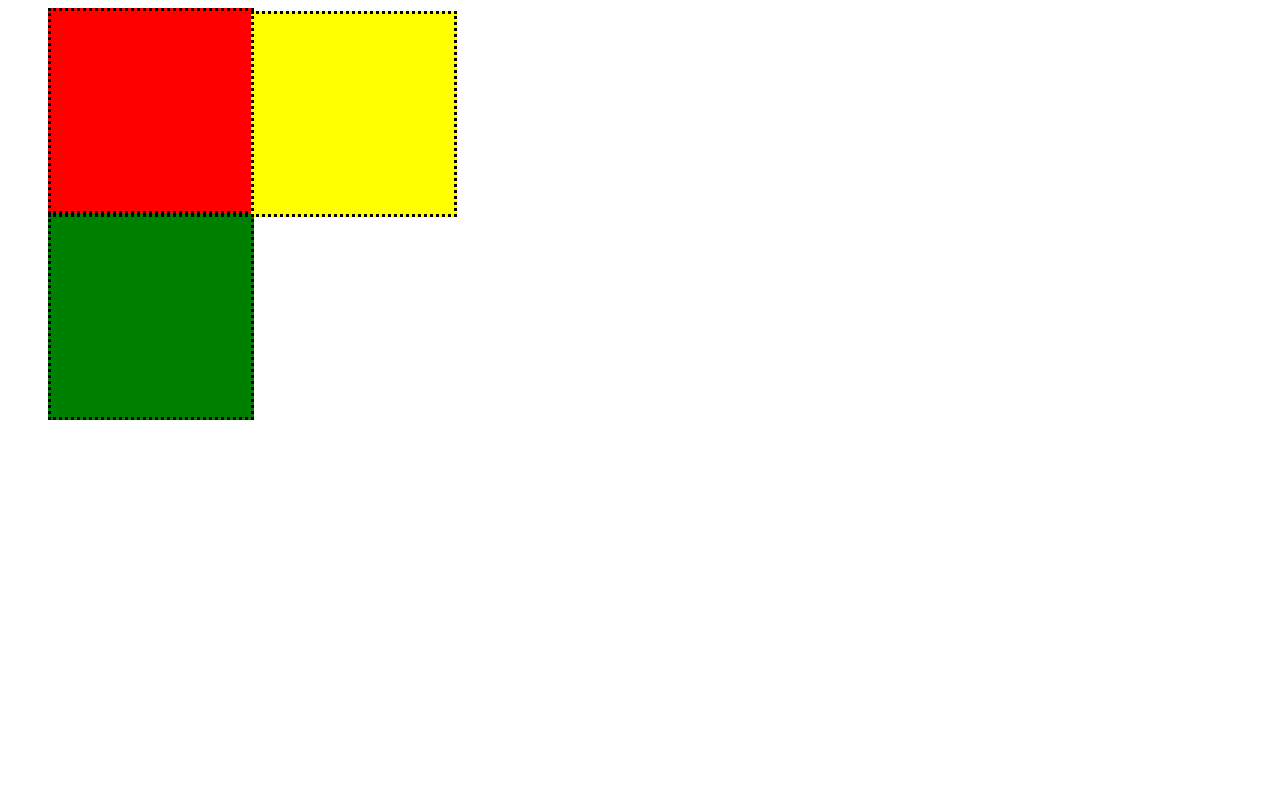
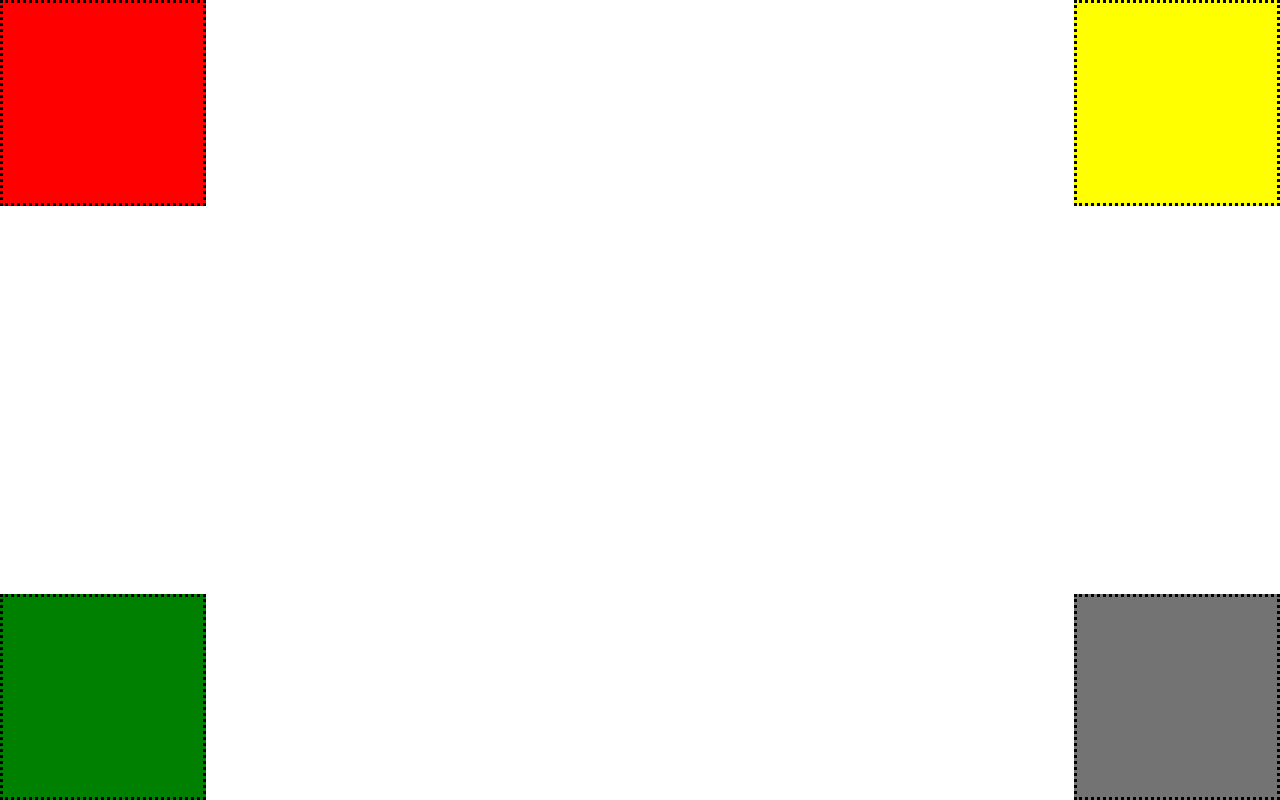
Before and after one commit to rodriguezadriana/position, a plain HTML site: page index.html in a window 1280 px wide. Drawn offline with Linux system fonts and the light colour scheme.

Commit message:
cuatrolados

```diff
--- a/clss.css
+++ b/clss.css
@@ -6,17 +6,18 @@ div{
 
 }
 .rojo{
-	position: static;
-	margin-left: 40px;
+	position: absolute;
+	left:0px;
+	top: 0px;
 	background-color: red;
 }
 
 
 .amarillo{
 	background-color: yellow;
-	position: relative;
-    left: 200px;
-    top: 0px;
+	position: absolute;
+    top:  0px;
+    right:  0px;
 
 
 
@@ -24,6 +25,13 @@ div{
 
 .verde{
 	background-color: green;
-	position: relative;
-	left: 40px;
+	position: absolute;
+	left: 0px;
+	bottom: 0px;
 }
+.gris{
+	background-color: #737373;
+	position: absolute;
+	right:  0px;
+	bottom: 0px;
+}
--- a/index.html
+++ b/index.html
@@ -4,16 +4,14 @@
 	<meta charset="utf-8">
 	<link rel="stylesheet" type="text/css" href="clss.css">
 
-
-	</head>
+</head>
+<body>
 
 
-			<div class="rojo ">
-			 <div class=" amarillo">
-			 </div>
-			</div>
-
+			<div class="rojo "></div>
+			<div class=" amarillo"></div>
 			<div class=" verde"></div>
+			<div class="gris"></div>
 
 </body>
 </html>
```
